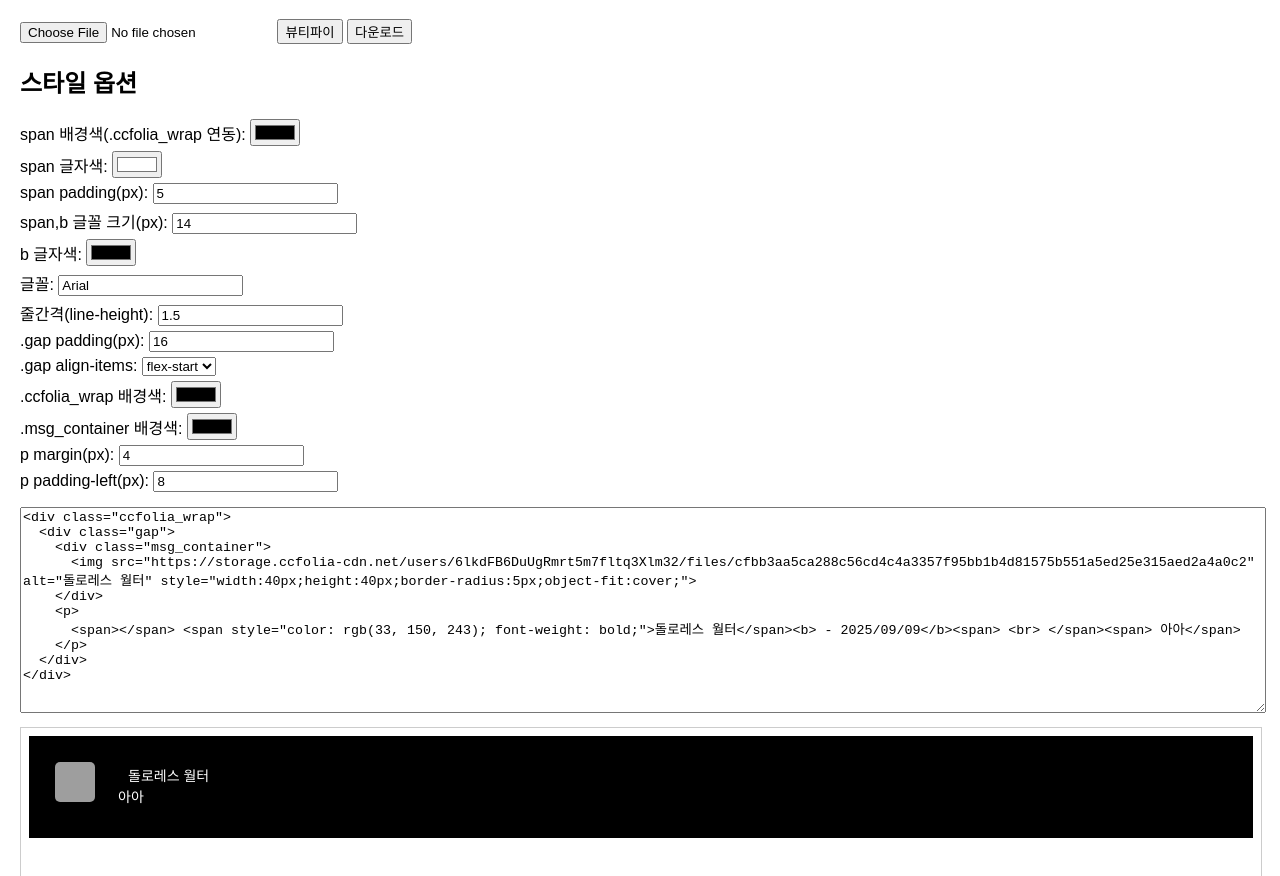
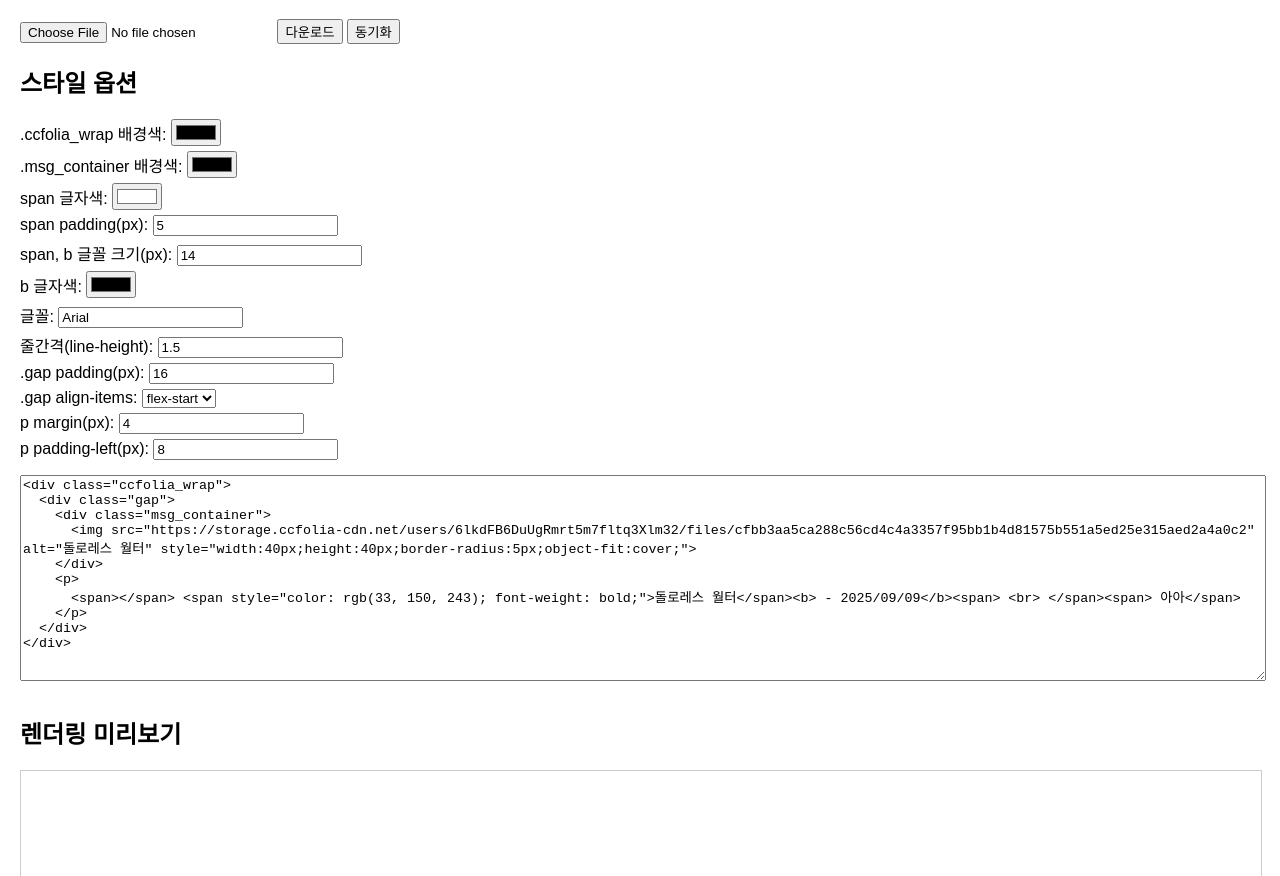
Before and after one commit to onhwa-info/onhwa-info.github.io, a plain HTML site: page index.html in a window 1280 px wide. Shown: the part 70-946 px from the top of the page. Drawn offline with Linux system fonts and the light colour scheme.

Commit message:
Update index.html

```diff
--- a/index.html
+++ b/index.html
@@ -10,16 +10,17 @@
 
 <div class="controls">
   <input type="file" id="fileInput" accept=".html">
-  <button id="beautifyBtn">뷰티파이</button>
   <button id="downloadBtn">다운로드</button>
+  <button id="syncBtn">동기화</button>
 </div>
 
 <h2>스타일 옵션</h2>
 <div class="style-controls">
-  <label>span 배경색(.ccfolia_wrap 연동): <input type="color" id="spanBgColor" value="#2c2c2cde"></label>
+  <label>.ccfolia_wrap 배경색: <input type="color" id="wrapBg" value="#2c2c2cde"></label>
+  <label>.msg_container 배경색: <input type="color" id="msgBg" value="#00000033"></label>
   <label>span 글자색: <input type="color" id="spanColor" value="#ffffff"></label>
   <label>span padding(px): <input type="number" id="spanPadding" value="5"></label>
-  <label>span,b 글꼴 크기(px): <input type="number" id="spanFontSize" value="14"></label>
+  <label>span, b 글꼴 크기(px): <input type="number" id="spanFontSize" value="14"></label>
   <label>b 글자색: <input type="color" id="bColor" value="gray"></label>
   <label>글꼴: <input type="text" id="fontFamily" value="Arial"></label>
   <label>줄간격(line-height): <input type="number" step="0.1" id="lineHeight" value="1.5"></label>
@@ -31,13 +32,13 @@
       <option value="flex-end">flex-end</option>
     </select>
   </label>
-  <label>.ccfolia_wrap 배경색: <input type="color" id="wrapBg" value="#2c2c2cde"></label>
-  <label>.msg_container 배경색: <input type="color" id="msgBg" value="#00000033"></label>
   <label>p margin(px): <input type="number" id="pMargin" value="4"></label>
   <label>p padding-left(px): <input type="number" id="pPaddingLeft" value="8"></label>
 </div>
 
-<textarea id="editor"></textarea>
+<textarea id="editor" placeholder="HTML 코드 편집용"></textarea>
+
+<h2>렌더링 미리보기</h2>
 <iframe id="previewFrame"></iframe>
 
 <script src="js/main.js"></script>
```
